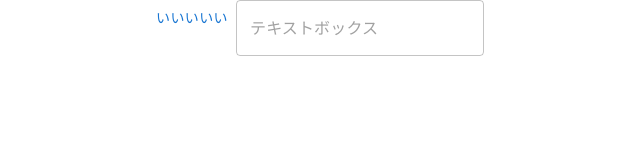
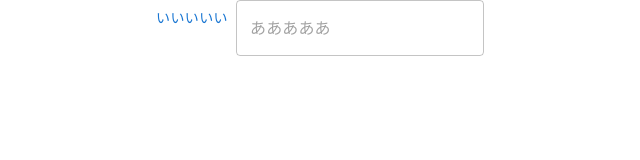
Before and after one commit to RyuheiKiso/react, a React (Create React App) app in the folder client/sample1/: page / in a window 1280 px wide. Shown: the top 160 px of the page, without its empty margins (324-964 px from the left). Built offline with nearby package versions, Linux system fonts and the light colour scheme.

Commit message:
feat: CustomTextFieldコンポーネントをtextbox.tsxに移動し、Appコンポーネントでの使用を更新

```diff
--- a/client/sample1/src/App.tsx
+++ b/client/sample1/src/App.tsx
@@ -2,13 +2,13 @@ import React from 'react';
 import logo from './logo.svg';
 import './App.css';
 import CustomButton from './shared/components/button';
-import CustomTextField from './shared/components/textfield';
+import CustomTextField from './shared/components/textbox';
 
 function App() {
   return (
     <div className="App">
       <CustomButton label={'いいいいい'} triggerKey='F1' onClick={() => console.log('ボタンがクリックされました')} />
-      <CustomTextField placeholder={'テキストボックス'} />
+      <CustomTextField placeholder={'あああああ'} />
     </div>
   );
 }
```
Also changed, not shown: client/sample1/src/shared/components/textbox.tsx (renamed from client/sample1/src/shared/components/textfield.tsx).
